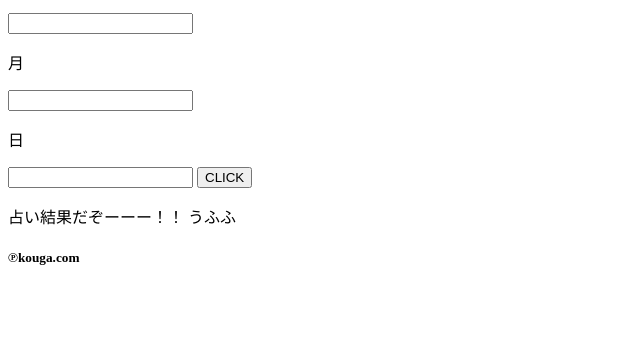
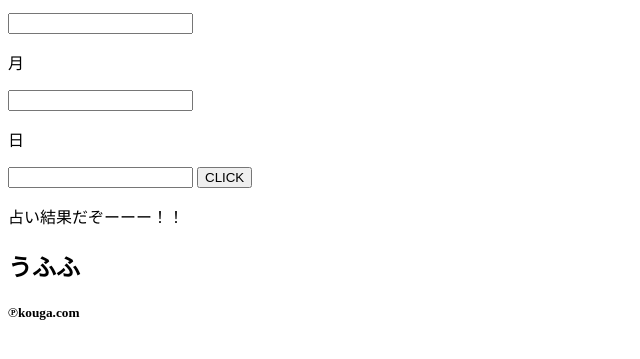
Before and after one commit to mare-170/magic, a plain HTML site: page index.html in a window 1280 px wide. Shown: the part 171-530 px from the top of the page, without its empty margins (0-640 px from the left). Drawn offline with Linux system fonts and the light colour scheme.

Commit message:
Update index.html

```diff
--- a/index.html
+++ b/index.html
@@ -25,7 +25,7 @@
 
         <div id="OUTPUT">
             <p>占い結果だぞーーー！！
-                <span id="txt">うふふ</span>
+                <h2 id="txt">うふふ</h2>
             </p>
         </div>
 
```
